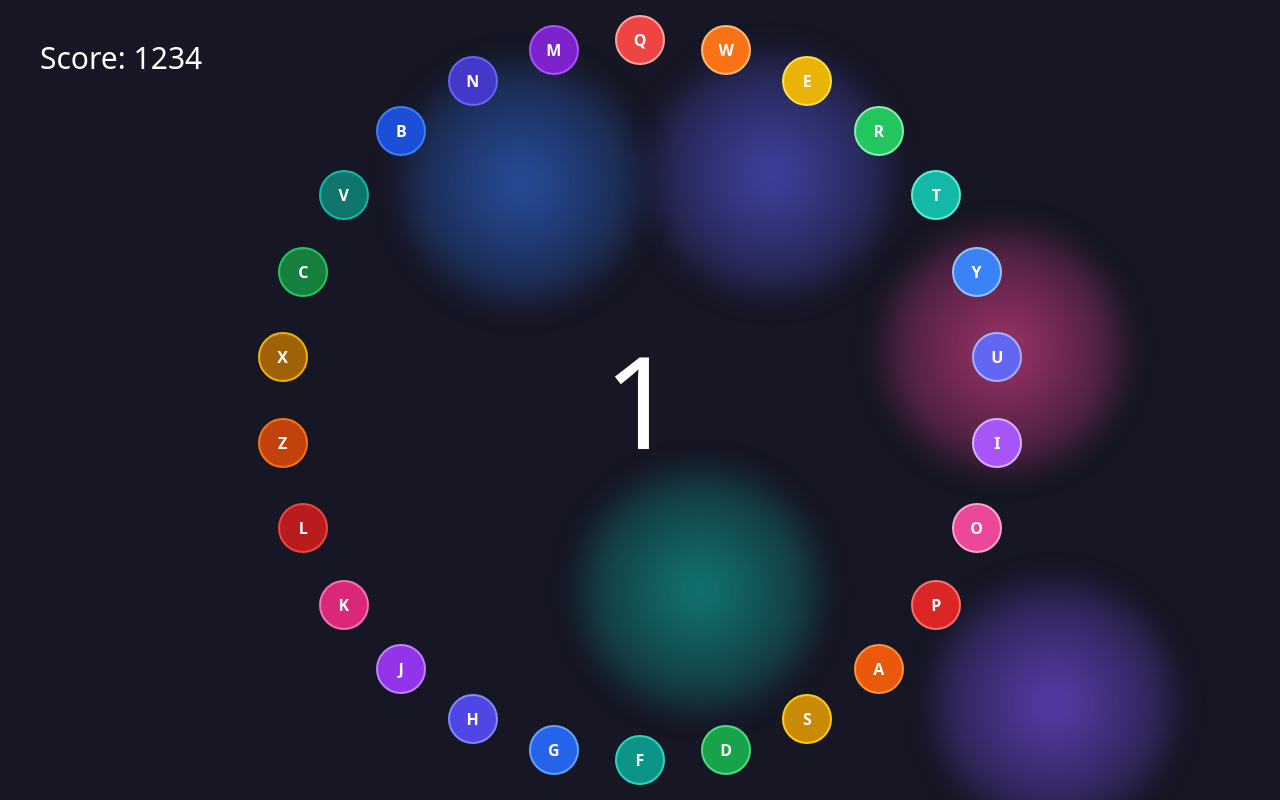
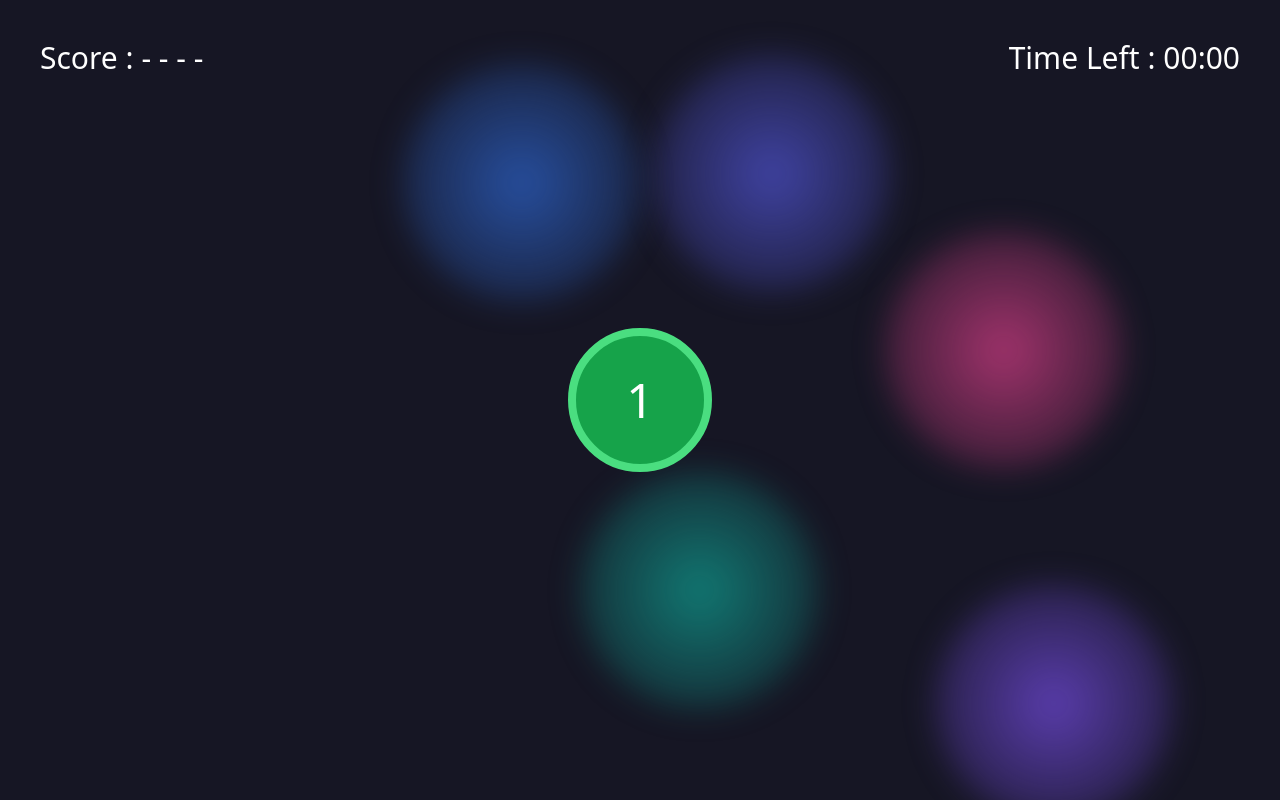
Before and after one commit to vincedefreitas/keyboard-warrior, a React (Vite) app: page / in a window 1280 px wide. Both pictures are taken after a click on the button "Start". Built offline with nearby package versions, Linux system fonts and the light colour scheme.

Commit message:
add animations for game start

```diff
--- a/src/App.tsx
+++ b/src/App.tsx
@@ -4,6 +4,7 @@ import TargetLetter from "./Components/TargetLetter/TargetLetter";
 import MovingBackground from "./Components/Background";
 import StartModal from "./Components/StartModal";
 import CountdownTimer from "./Components/CountdownTimer";
+import useWindowSize from "../src/hooks/useWindowSize";
 
 const LETTER_COLORS = {
   Q: {
@@ -119,6 +120,12 @@ function App() {
   const [isModalOpen, setIsModalOpen] = useState(true);
   const [timerStarted, setTimerStarted] = useState(false)
   const [gameStarted, setGameStarted] = useState(false)
+  const [currentScore, setCurrentScore] = useState(0)
+  const [timeLeft, settimeLeft] = useState (0)
+
+   const windowSize = useWindowSize();
+   const radius = Math.min(windowSize.width, windowSize.height) * (gameStarted ? 0.4: 0);
+
 
   function handleModalClose(){
     setIsModalOpen(false);
@@ -127,14 +134,11 @@ function App() {
   function handleTimerStart() {
     setIsModalOpen(false);
     setTimerStarted(true)
-    console.log("Modal open = " + isModalOpen)
-    console.log("timer started = " + timerStarted)
-    console.log("game running = " + gameStarted)
   }
 
   function handleGameStart() {
-    async () => setGameStarted(true)
-    async () => setTimerStarted(false)
+    setGameStarted(true)
+    setTimerStarted(false)
   }
 
   return (
@@ -145,7 +149,13 @@ function App() {
         onClose={handleModalClose}
         onStart={handleTimerStart}
       />
-      <CountdownTimer timerStart={timerStarted} onComplete={ () => handleGameStart }/>
+      <CountdownTimer timerStart={timerStarted} onComplete={handleGameStart } />
+
+      <div className="absolute w-full h-1/4 flex justify-between bg-transparent">
+      <h1 className="text-white text-3xl p-10 z-10">Score : {currentScore > 0 ? currentScore : " - - - -"} </h1>
+      <h1 className="text-white text-3xl p-10 z-10 float-right">Time Left : {timeLeft > 0 ? timeLeft : "00:00"}</h1>
+      </div>
+
       <MovingBackground />
       {LETTERS.map((letter, index) => {
         const angle = (index / LETTERS.length) * Math.PI * 2 - Math.PI / 2;
@@ -156,6 +166,7 @@ function App() {
             angle={angle}
             size={TARGET_SIZE}
             colors={LETTER_COLORS[letter]}
+            radius={radius}
           />
         );
       })}
--- a/src/Components/Background/index.tsx
+++ b/src/Components/Background/index.tsx
@@ -100,7 +100,6 @@ const MovingBackground: React.FC = () => {
 
   return (
     <div className="w-full h-full min-h-screen bg-[#161624] relative overflow-hidden">
-      <div className="absolute text-white text-3xl p-10">Score: 1234</div>
       {divs.map((div, index) => (
         <div
           key={index}
--- a/src/Components/CountdownTimer/index.tsx
+++ b/src/Components/CountdownTimer/index.tsx
@@ -14,34 +14,44 @@ function CountdownTimer({ timerStart, onComplete }: CountdownTimerProps) {
 
     setTimeLeft(3);
     setShowGo(false);
+
     const interval = setInterval(() => {
       setTimeLeft((prev) => {
         if (prev > 1) return prev - 1;
         clearInterval(interval);
-        onComplete();
-        setShowGo(true);
         return 0;
       });
     }, 1000);
 
     return () => clearInterval(interval);
-  }, [timerStart, onComplete]);
+  }, [timerStart]);
 
   useEffect(() => {
-    if (showGo) {
-      const timer = setTimeout(() => setShowGo(false), 1000);
-      return () => clearTimeout(timer);
+    if (timeLeft === 0 && timerStart) {
+      setShowGo(true);
+
+      const goTimeout = setTimeout(() => {
+        setShowGo(false);
+        onComplete();
+      }, 1000);
+
+      return () => clearTimeout(goTimeout);
     }
-  }, [showGo]);
+  }, [timeLeft, timerStart, onComplete]);
 
   if (!timerStart) return null;
 
   return (
-    <div className="w-full h-full rounded-full absolute flex justify-center items-center z-10">
+    <div className="w-full h-full absolute flex justify-center items-center z-10">
       {timeLeft > 0 ? (
-        <h1 className="w-size text-9xl text-white p-4">{timeLeft}</h1>
+        <h1 className="w-36 h-36 text-5xl text-white bg-green-600 border-8 border-green-400 p-4 rounded-full flex justify-center items-center">{timeLeft}</h1>
       ) : showGo ? (
-        <p className="w-36 h-36 text-5xl text-white bg-green-600 border-8 border-green-400 p-4 rounded-full flex justify-center items-center">GO!</p>
+        <p
+          className="w-36 h-36 text-5xl text-white bg-green-600 border-8 border-green-400 p-4 rounded-full flex justify-center items-center"
+          style={{ transition: "transform 1s ease-in-out" }}
+        >
+          GO!
+        </p>
       ) : null}
     </div>
   );
--- a/src/components/TargetLetter/TargetLetter.tsx
+++ b/src/components/TargetLetter/TargetLetter.tsx
@@ -1,4 +1,3 @@
-import useWindowSize from "../../hooks/useWindowSize";
 
 interface TargetLetterProps {
   letter: string;
@@ -8,21 +7,20 @@ interface TargetLetterProps {
     bg: string;
     border: string;
   };
+  radius: number
 }
 
-function TargetLetter({ letter, angle, size, colors }: TargetLetterProps) {
-  const { width, height } = useWindowSize();
-  const radius = Math.min(width, height) * 0.45;
+function TargetLetter({ letter, angle, size, colors, radius }: TargetLetterProps) {
   const x = Math.cos(angle) * radius;
   const y = Math.sin(angle) * radius;
   return (
     <div
-      className={`absolute transform -translate-x-1/2 -translate-y-1/2 ${colors.bg} rounded-full flex items-center justify-center text-white font-bold border-2 ${colors.border}`}
+      className={`absolute transform -translate-x-1/2 -translate-y-1/2 ${colors.bg} rounded-full flex items-center justify-center text-white font-bold border-2 ${colors.border} `}
       style={{
         left: `calc(50% + ${x}px)`,
         top: `calc(50% + ${y}px)`,
         width: `${size}px`,
-        height: `${size}px`,
+        height: `${size}px`
       }}
       aria-label="Target letter"
     >
```
